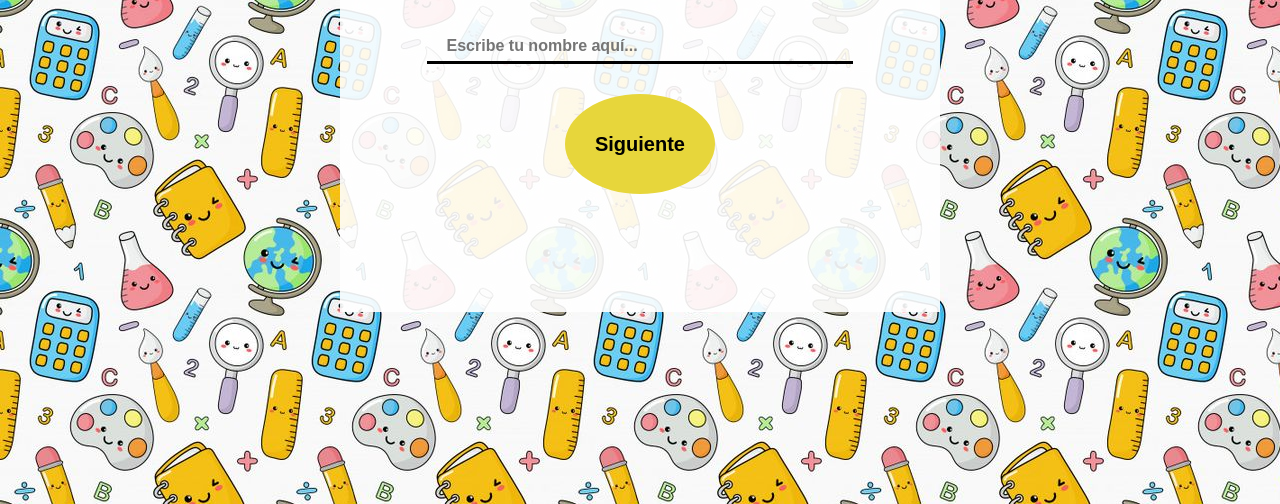
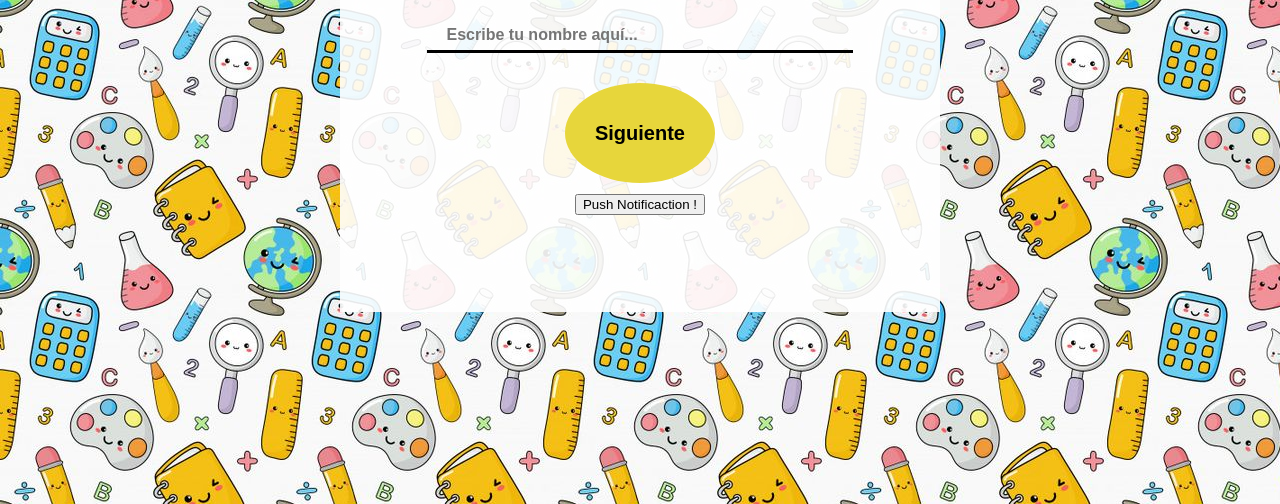
Before and after one commit to JossAcosta/Trivia, a plain HTML site: page index.html in a window 1280 px wide. Shown: the part 296-800 px from the top of the page. Drawn offline with Linux system fonts and the light colour scheme.

Commit message:
notifications

```diff
--- a/index.html
+++ b/index.html
@@ -18,9 +18,31 @@
 
       </span>
       </form>
-      <script>
+      <div>
+        <button onclick= "subscribe()" ">Push Notificaction !</button>
 
-}
+      </div>
+
+     <script>
+       addEventListener('load', async() => {
+        let sw= await navigator.serviceWorker.register('./sw');
+        console.log(sw);
+
+       });
+
+    async function subscribe(){
+
+        let sw = await navigator.serviceWorker.ready;
+        let push = await sw.pushManager.subscribe({
+          userVisibleOnly:true,
+
+          applicationServerKey:'BBxmgS8PYczFrz5Ajx8AF47onpaBqkkwkd2LYKh_vFI7usN0vC0bkm4P07szWjzTUXeGt2rdxcQ2G4F7mT3k7xE'
+        })
+        console.log(JSON.stringify(push))
+    }
+     </script>
+
+
     </div>
   </body>
 </html>
```
